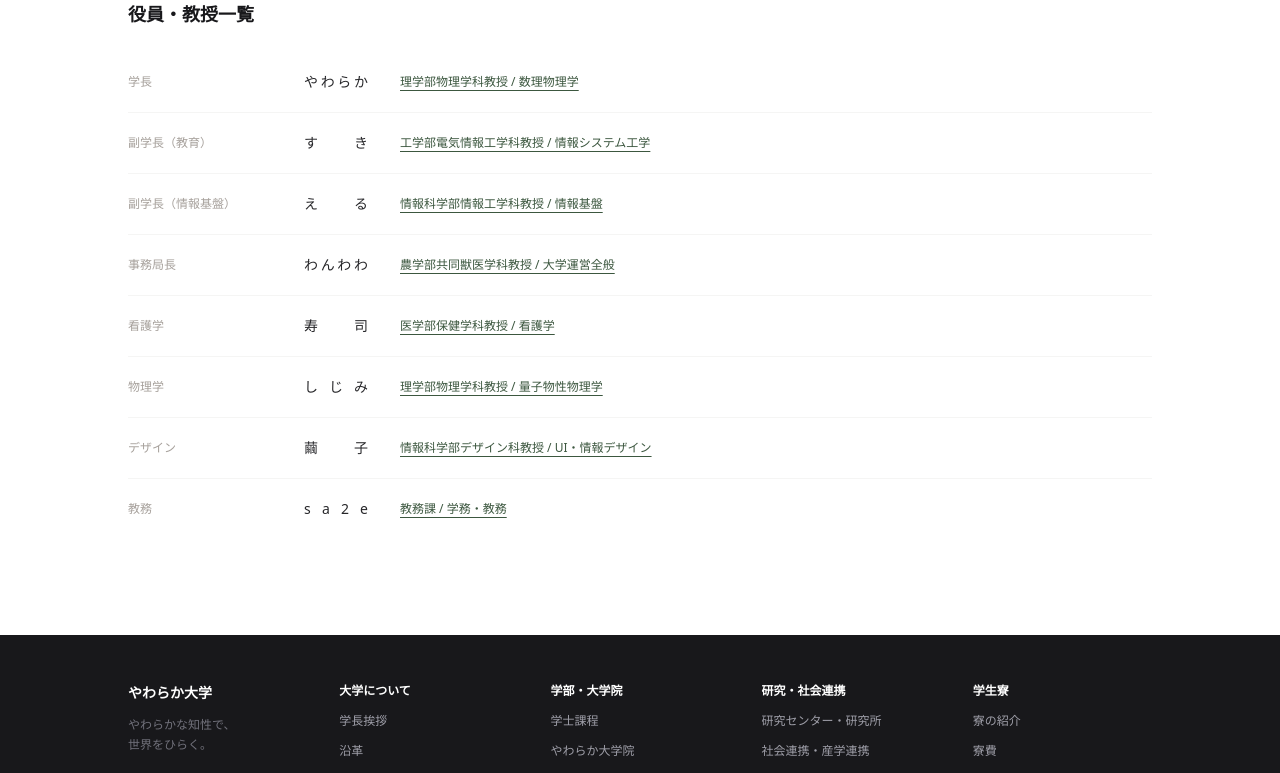
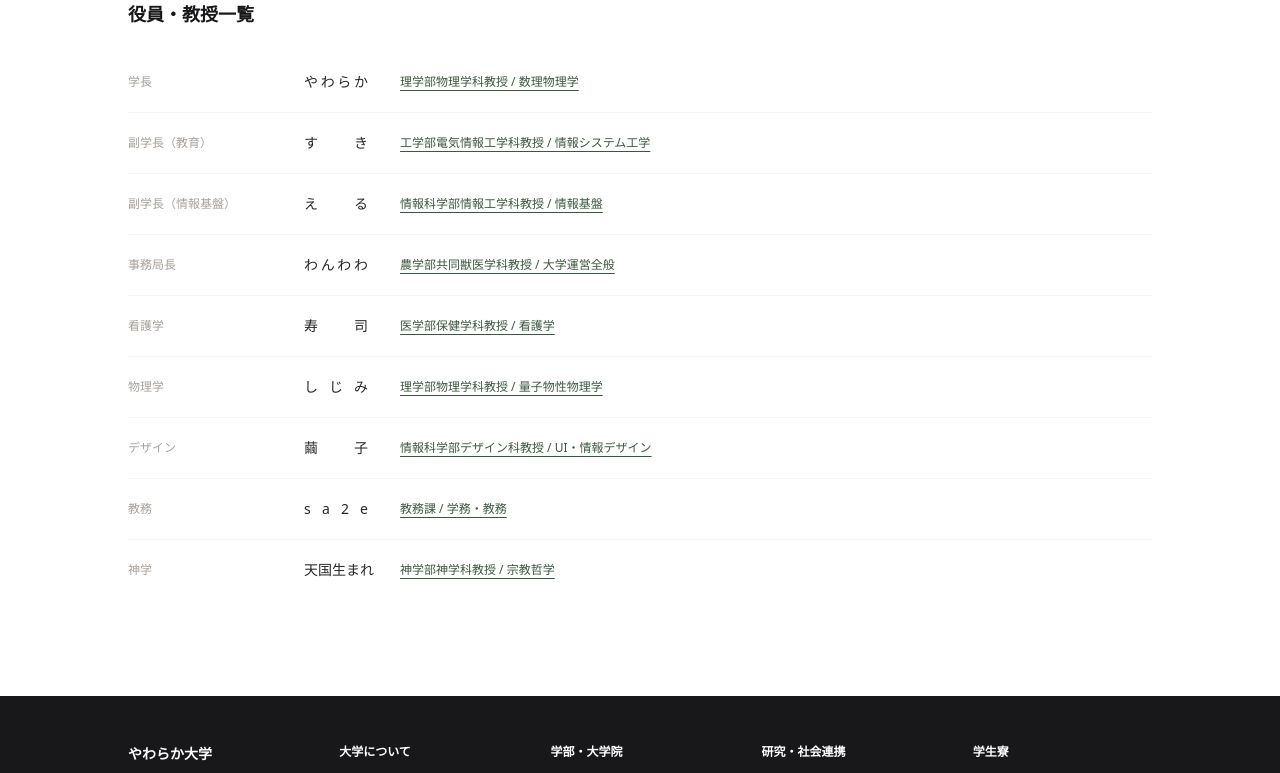
Before and after one commit to YwrkSalad/YwrkHP, a Next.js app: page /about in a window 1280 px wide. Shown: the part 2165-2938 px from the top of the page. Built offline with nearby package versions, Linux system fonts and the light colour scheme.

Commit message:
feat: 神学部を追加・天国生まれ教授を役員一覧に追加

```diff
--- a/data/about.ts
+++ b/data/about.ts
@@ -75,11 +75,17 @@ export const board = [
     note: "教務課 / 学務・教務",
     href: "/academic",
   },
+  {
+    role: "神学",
+    name: "天国生まれ",
+    note: "神学部神学科教授 / 宗教哲学",
+    href: "/faculties?department=theology-theology#theology",
+  },
 ];
 
 export const stats = [
   { num: "12,400", unit: "名", label: "学生数" },
   { num: "380", unit: "名", label: "専任教員数" },
-  { num: "5", unit: "学部", label: "学部構成" },
+  { num: "6", unit: "学部", label: "学部構成" },
   { num: "78", unit: "年", label: "創立" },
 ];
--- a/data/faculties.ts
+++ b/data/faculties.ts
@@ -149,8 +149,34 @@ export const faculties = [
     ],
   },
   {
+    id: "theology",
+    number: "05",
+    name: "神学部",
+    en: "Faculty of Theology",
+    tagline: "信仰と知性の対話から、人間の根源を問う。",
+    description:
+      "神学・宗教学・哲学倫理学の3学科で構成される神学部。聖典解釈・宗教哲学・比較宗教学を通じて人間の精神的営みを深く探究し、多様な文化・信仰・価値観を理解し対話できる人材を育成します。天国生まれ教授のもと、信仰と学問の接点を追い求めます。",
+    departments: [
+      {
+        id: "theology-theology",
+        name: "神学科",
+        body: "聖典解釈学・組織神学・歴史神学を柱に、信仰の知的探究を深める。天国生まれ教授が宗教哲学を担当。",
+      },
+      {
+        id: "theology-religious-studies",
+        name: "宗教学科",
+        body: "比較宗教学・宗教社会学・儀礼論を通じ、世界の多様な宗教現象を学術的に分析する。",
+      },
+      {
+        id: "theology-philosophy-ethics",
+        name: "哲学倫理学科",
+        body: "倫理学・存在論・応用倫理を横断し、現代社会における価値と規範の問いに向き合う。",
+      },
+    ],
+  },
+  {
     id: "medicine",
-    number: "05",
+    number: "06",
     name: "医学部",
     en: "Faculty of Medicine",
     tagline: "生命の謎に挑み、人の健康と未来を守る。",
```
